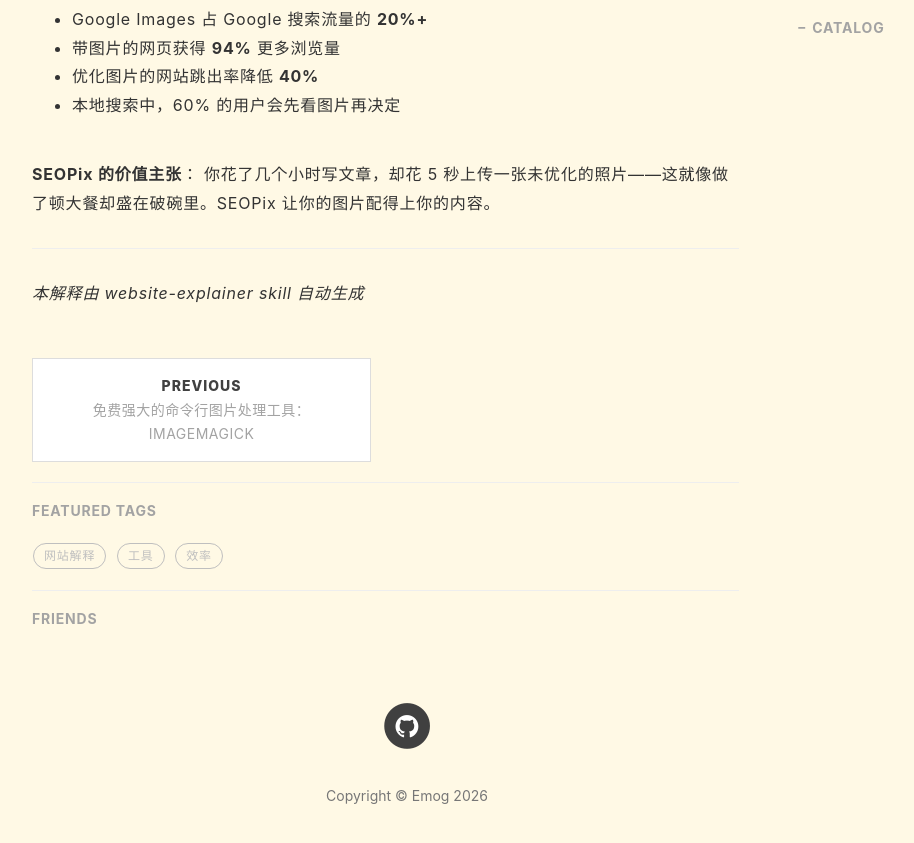
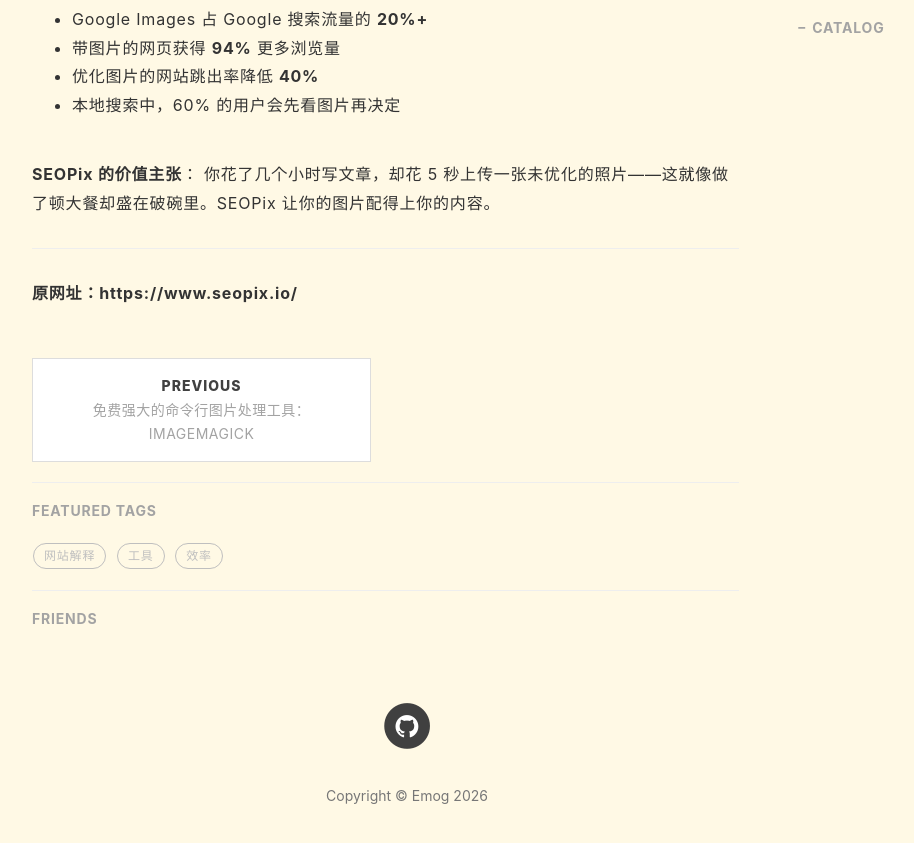
Before and after one commit to emog2026/emog2026.github.io, a Jekyll site: the page built from _posts/2026-05-03-seopix-SEO分析工具.md, in a window 1280 px wide and 900 px high, scrolled down 6812 px. Shown: the top 843 px of the window, without its empty margins (233-1147 px from the left). Built offline with Jekyll 4.4.1, drawn with Linux system fonts in a browser that asks for light colours; nearby versions of some CDN libraries; comment, search, counter and statistics services are not loaded.

Commit message:
Update SEOPix article format
- Remove '本解释由 website-explainer skill 自动生成' footer
- Add original URL reference at the end of article

Co-Authored-By: Claude Sonnet 4.6 <noreply@anthropic.com>

```diff
--- a/_posts/2026-05-03-seopix-SEO分析工具.md
+++ b/_posts/2026-05-03-seopix-SEO分析工具.md
@@ -197,4 +197,4 @@ SEOPix 是一个专门针对"图片 SEO"的工具套件。它解决的核心问
 
 ---
 
-*本解释由 website-explainer skill 自动生成*
+**原网址：https://www.seopix.io/**
```
